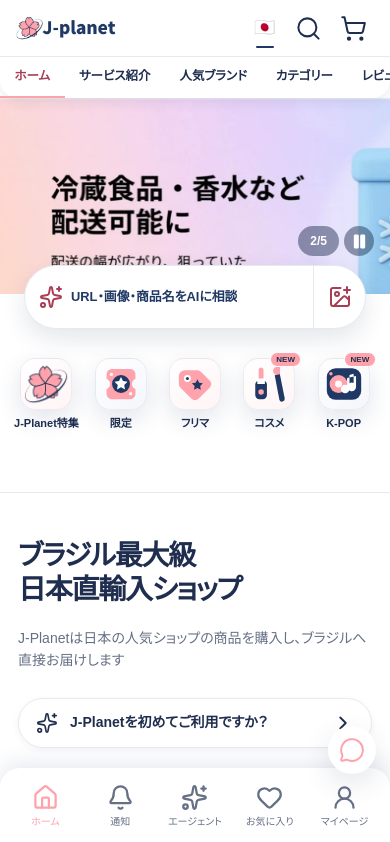
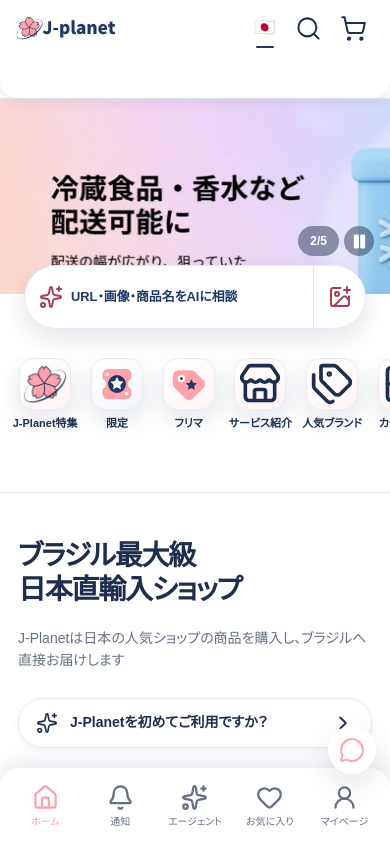
Before and after one commit to tetsufujita/jplanet-commerce-mock, a React (Vite) app: page /sazo-commerce-mock in a window 390 px wide. Shown: the top 842 px of the page. Built offline with nearby package versions, Linux system fonts and the light colour scheme.

Commit message:
feat: unify mobile home discovery shortcuts

```diff
--- a/src/sazo-commerce/HomeView.tsx
+++ b/src/sazo-commerce/HomeView.tsx
@@ -8,19 +8,26 @@ import { useCallback, useEffect, useRef, useState } from "react";
 import {
   ArrowRight,
   Camera,
+  CircleHelp,
   ChevronLeft,
   ChevronRight,
+  Grid2X2,
   ImagePlus,
   MessageCircle,
+  Newspaper,
   Pause,
   Play,
   Search,
   Sparkles,
   Star,
+  Store,
+  Tags,
+  type LucideIcon,
 } from "lucide-react";
 import { useTranslation } from "react-i18next";
 import {
   getHeroSlidesForFeed,
+  homeShortcutItems,
   homeGramEntries,
   homeReviews,
   interestedProducts,
@@ -30,8 +37,9 @@ import {
   recordedDesktopRankingReviews,
   recordedMobileProfileReviews,
   searchDiscoveryProducts,
-  shortcuts,
+  type HomeShortcutIconId,
   type Product,
+  type ShortcutIconId,
 } from "@/sazo-commerce/fixtures";
 import type { SazoAction, SazoState } from "@/sazo-commerce/model";
 import { JplanetShortcutIcon } from "@/sazo-commerce/JplanetShortcutIcon";
@@ -374,6 +382,38 @@ function HeroCarousel({ dispatch, state }: HomeViewProps) {
   );
 }
 
+type LegacyHomeShortcutIconId = Extract<HomeShortcutIconId, ShortcutIconId>;
+
+function isLegacyShortcutIcon(icon: HomeShortcutIconId): icon is LegacyHomeShortcutIconId {
+  return icon === "feature" || icon === "limited" || icon === "flea-market";
+}
+
+const navigationShortcutIcons: Record<
+  Exclude<HomeShortcutIconId, ShortcutIconId>,
+  LucideIcon
+> = {
+  brands: Tags,
+  categories: Grid2X2,
+  help: CircleHelp,
+  news: Newspaper,
+  reviews: Star,
+  service: Store,
+};
+
+function ShortcutArtwork({ icon }: { icon?: HomeShortcutIconId }) {
+  if (icon === undefined) {
+    return null;
+  }
+
+  if (isLegacyShortcutIcon(icon)) {
+    return <JplanetShortcutIcon id={icon} />;
+  }
+
+  const Icon = navigationShortcutIcons[icon];
+
+  return <Icon aria-hidden />;
+}
+
 function ShortcutRow({ dispatch }: Pick<HomeViewProps, "dispatch">) {
   const { t } = useTranslation();
 
@@ -383,31 +423,30 @@ function ShortcutRow({ dispatch }: Pick<HomeViewProps, "dispatch">) {
       className="sazo-shortcuts"
       role="group"
     >
-      {shortcuts.map((shortcut) => (
+      {homeShortcutItems.map((shortcut) => {
+        const view = shortcut.view;
+
+        return (
           <button
-          aria-label={shortcut.label}
+            aria-label={t(`sazo.home.shortcuts.${shortcut.labelKey}`)}
             className="sazo-shortcut"
             key={shortcut.id}
             onClick={
-            shortcut.id === "cosmetics"
-              ? () => {
-                  dispatch({ type: "navigate", view: "beauty" });
+              view === undefined
+                ? undefined
+                : () => {
+                    dispatch({ type: "navigate", view });
                   }
-              : undefined
             }
             type="button"
           >
-          <span className="sazo-shortcut-icon" data-icon={shortcut.id}>
-            <JplanetShortcutIcon id={shortcut.id} />
-            {shortcut.badge ? (
-              <span aria-hidden className="sazo-shortcut-badge">
-                {shortcut.badge}
+            <span className="sazo-shortcut-icon" data-icon={shortcut.icon}>
+              <ShortcutArtwork icon={shortcut.icon} />
             </span>
-            ) : null}
-          </span>
-          <span>{shortcut.label}</span>
+            <span>{t(`sazo.home.shortcuts.${shortcut.labelKey}`)}</span>
           </button>
-      ))}
+        );
+      })}
     </div>
   );
 }
--- a/src/sazo-commerce/SazoShell.tsx
+++ b/src/sazo-commerce/SazoShell.tsx
@@ -289,6 +289,7 @@ export function SazoShell({ children, dispatch, state }: SazoShellProps) {
                 </button>
               </div>
             </div>
+            {state.view === "home" ? null : (
               <nav
                 aria-label={t("sazo.navigation.mobileSecondaryLabel")}
                 className="sazo-mobile-secondary-nav"
@@ -304,6 +305,7 @@ export function SazoShell({ children, dispatch, state }: SazoShellProps) {
                   />
                 ))}
               </nav>
+            )}
           </header>
         )}
 
```
Also changed, not shown: src/sazo-commerce/sazo.css, 2 other files (tests, documents, lock files or other folders). Lines whose indentation alone changed are shown as unchanged.
